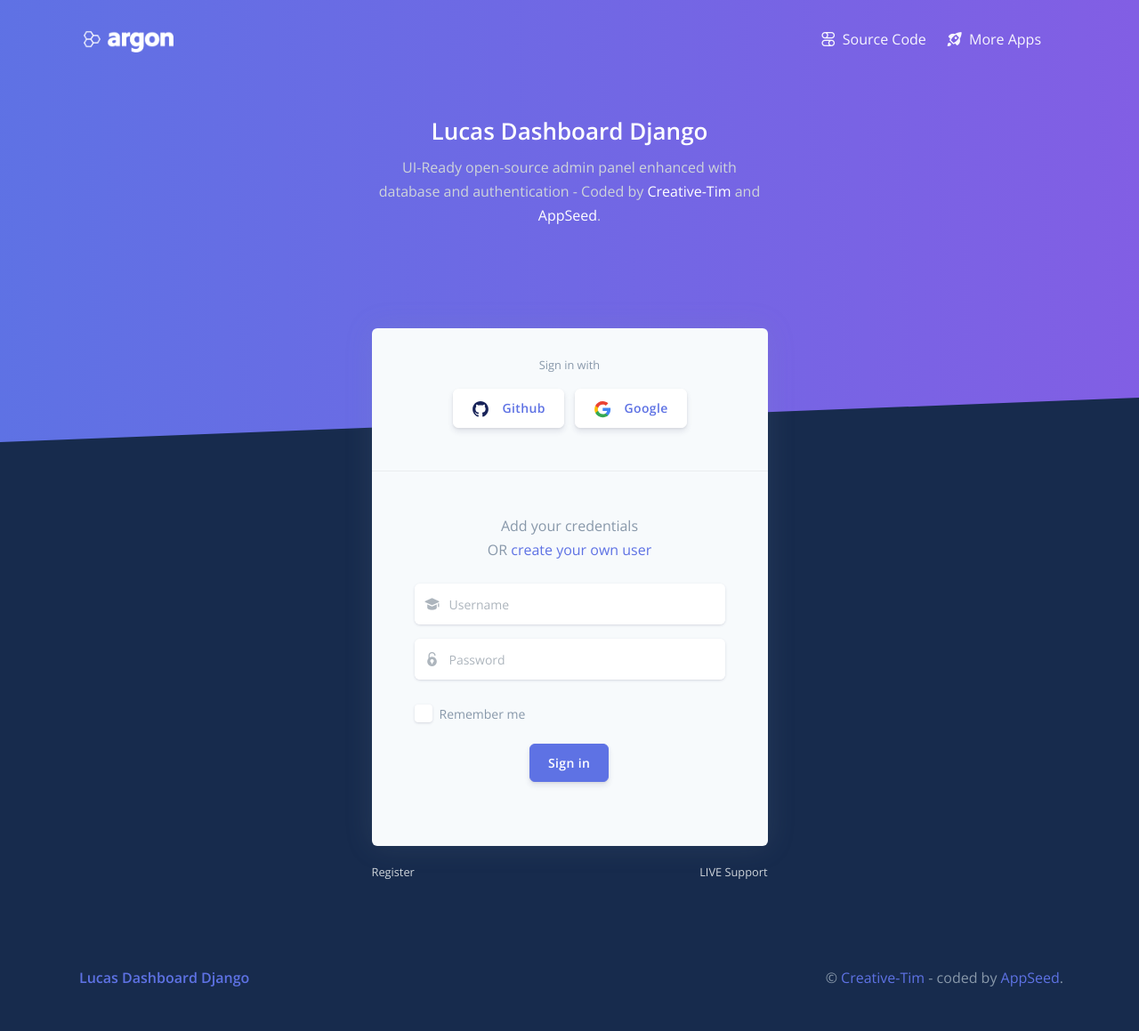
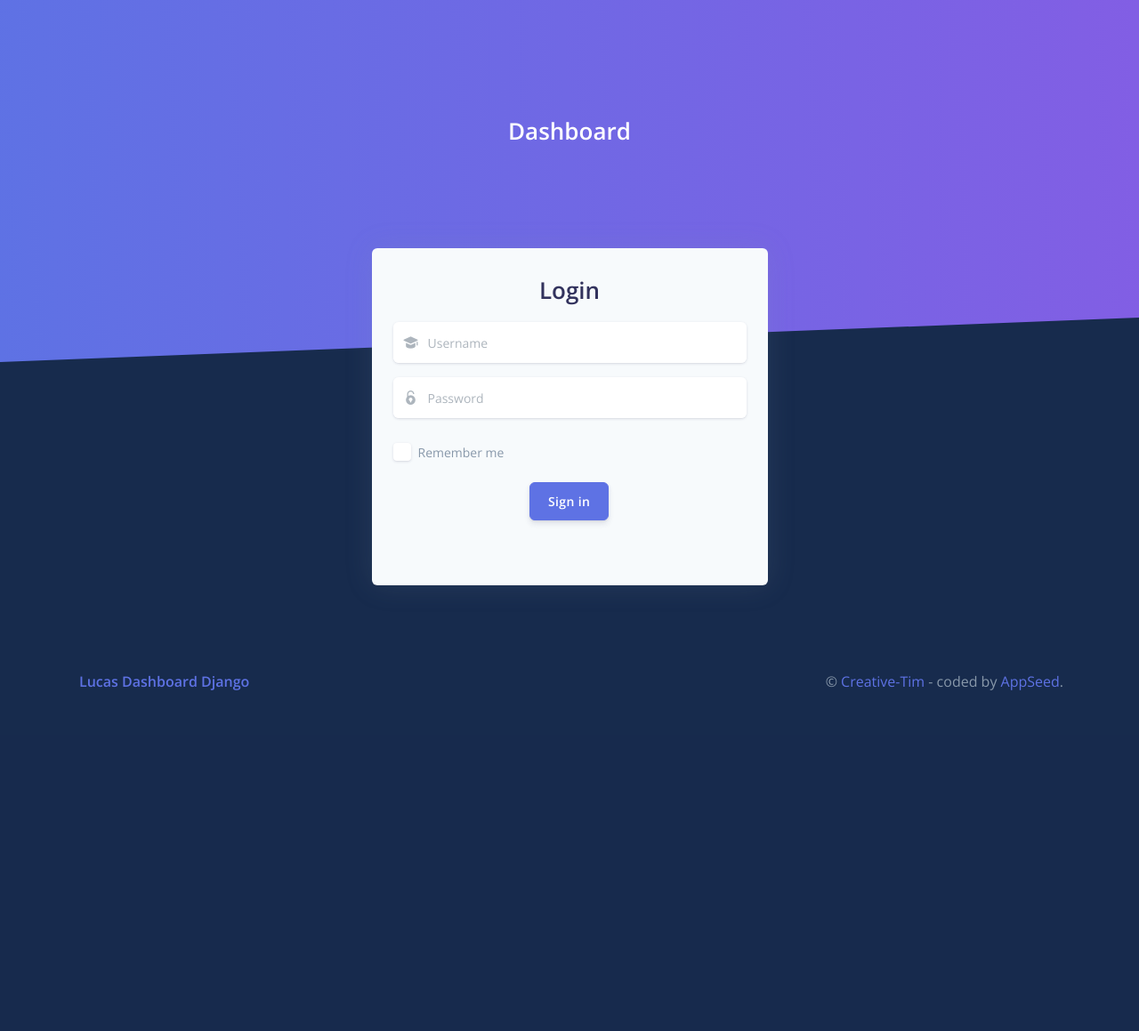
Before and after one commit to Saidshowbob/app-whats, a Django app: page /login/ in a window 1280 px wide. Shown: the whole page at 89% size. After the commit the page ends 776 px from the top, so only its background shows below. Run offline with Django 3.2, Linux system fonts and the light colour scheme; parts of the project's set-up code (start-up, migrations or seed data) failed here and were passed over; some libraries are stand-ins or nearby versions.

Commit message:
'templates'

```diff
--- a/app/templates/accounts/login.html
+++ b/app/templates/accounts/login.html
@@ -12,8 +12,11 @@
       <div class="row justify-content-center">
         <div class="col-lg-5 col-md-7">
           <div class="card bg-secondary shadow border-0">
+
             <div class="card-header bg-transparent pb-5">
-              <div class="text-muted text-center mt-2 mb-3"><small>Sign in with</small></div>
+
+              <div class="text-muted text-center mt-2 mb-3"><h1>Login</h1></div>
+              <!--
               <div class="btn-wrapper text-center">
                 <a href="#" class="btn btn-neutral btn-icon">
                   <span class="btn-inner--icon"><img src="/static/assets/img/icons/common/github.svg"></span>
@@ -26,6 +29,7 @@
               </div>
             </div>
             <div class="card-body px-lg-5 py-lg-5">
+
               <div class="text-center text-muted mb-4">
 
                 {% if msg %}
@@ -39,7 +43,7 @@
                 {% endif %}
 
               </div>
-
+              -->
               <form method="POST">
 
                 {% csrf_token %}
@@ -72,7 +76,7 @@
               </form>
             </div>
           </div>
-          <div class="row mt-3">
+         <!-- <div class="row mt-3">
             <div class="col-6">
               <a href="{% url 'register' %}" class="text-light"><small>Register</small></a>
             </div>
@@ -80,7 +84,7 @@
               <a target="_blank"
                  href="https://appseed.us" class="text-light"><small>LIVE Support</small></a>
             </div>
-          </div>
+          </div>-->
         </div>
       </div>
     </div>
--- a/app/templates/includes/navigation-fullscreen.html
+++ b/app/templates/includes/navigation-fullscreen.html
@@ -2,7 +2,7 @@
     <nav class="navbar navbar-top navbar-horizontal navbar-expand-md navbar-dark">
       <div class="container px-4">
         <a class="navbar-brand" href="/">
-          <img src="/static/assets/img/brand/white.png" />
+          <!--<img src="/static/assets/img/brand/white.png" />-->
         </a>
         <button class="navbar-toggler" type="button" data-toggle="collapse" data-target="#navbar-collapse-main" aria-controls="navbarSupportedContent" aria-expanded="false" aria-label="Toggle navigation">
           <span class="navbar-toggler-icon"></span>
@@ -30,17 +30,17 @@
             <li class="nav-item">
               <a target="_blank"
                  class="nav-link nav-link-icon"
-                 href="https://github.com/creativetimofficial/argon-dashboard-django">
-                <i class="ni ni-ui-04"></i>
-                <span class="nav-link-inner--text">Source Code</span>
+                 href="#">
+                <!-- <i class="ni ni-ui-04"></i>
+               <span class="nav-link-inner--text">Source Code</span>-->
               </a>
             </li>
 
             <li class="nav-item">
               <a target="_blank"
-                 class="nav-link nav-link-icon" href="https://www.creative-tim.com/templates/django">
-                <i class="ni ni-spaceship"></i>
-                <span class="nav-link-inner--text">More Apps</span>
+                 class="nav-link nav-link-icon" href="#">
+                <!--<i class="ni ni-spaceship"></i>
+                <span class="nav-link-inner--text">More Apps</span>-->
               </a>
             </li>
 
--- a/app/templates/includes/navigation.html
+++ b/app/templates/includes/navigation.html
@@ -21,7 +21,7 @@
             <a class="nav-link pr-0" href="#" role="button" data-toggle="dropdown" aria-haspopup="true" aria-expanded="false">
               <div class="media align-items-center">
                 <span class="avatar avatar-sm rounded-circle">
-                  <img alt="Image placeholder" src="/static/assets/img/theme/team-4-800x800.jpg">
+                  <!--<img alt="Image placeholder" src="/static/assets/img/theme/team-4-800x800.jpg">-->
                 </span>
                 <div class="media-body ml-2 d-none d-lg-block">
                   <span class="mb-0 text-sm  font-weight-bold">
--- a/app/templates/layouts/base-fullscreen.html
+++ b/app/templates/layouts/base-fullscreen.html
@@ -57,12 +57,11 @@
             <div class="col-lg-5 col-md-6">
               <h1 class="text-white">
                 <a target="_blank" class="text-white"
-                   href="https://www.creative-tim.com/product/argon-dashboard-django">Lucas Dashboard Django</a>
+                   href="#">Dashboard</a>
               </h1>
               <p class="text-lead text-light">
-                UI-Ready open-source admin panel enhanced with database and authentication -
-                Coded by <a target="_blank" class="text-white" href="https://www.creative-tim.com/">Creative-Tim</a>
-                and <a target="_blank" class="text-white" href="https://appseed.us">AppSeed</a>.
+                <a target="_blank" class="text-white" href="#"></a>
+                 <a target="_blank" class="text-white" href="#"></a>
               </p>
             </div>
           </div>
```
Also changed, not shown: app/templates/index.html (+7 -7 lines), db.sqlite3.
